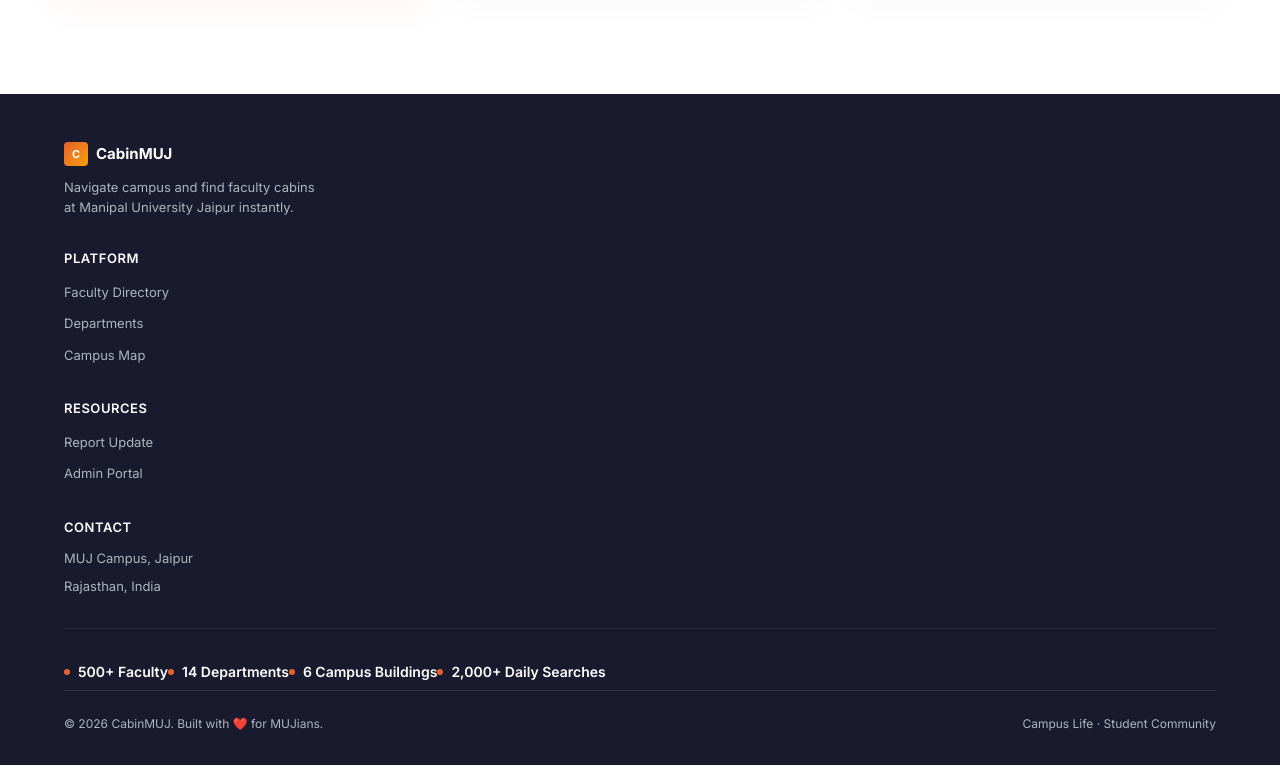
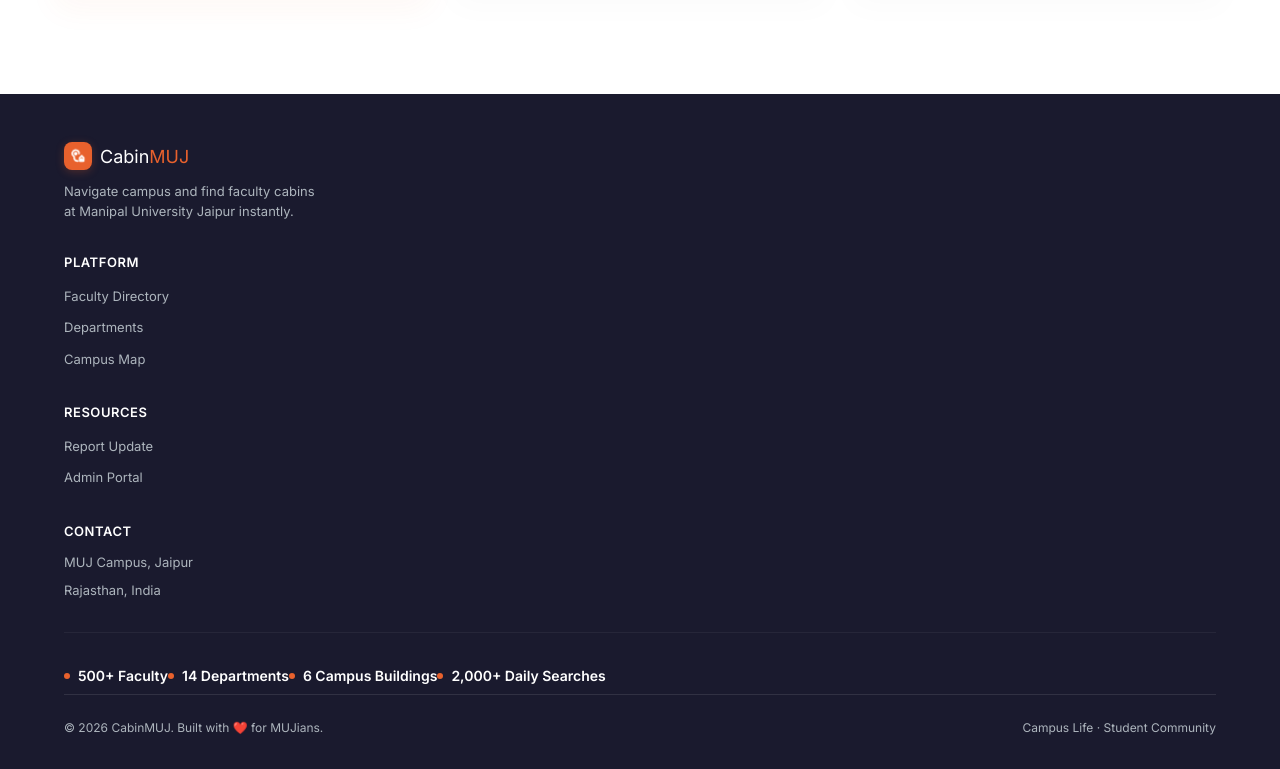
Before and after one commit to akshatsharma-x/CabinMUJ, a Next.js app: page / in a window 1280 px wide. Shown: the part 1480-2249 px from the top of the page. Built offline with nearby package versions, Linux system fonts and the light colour scheme.

Commit message:
Update AppShell.tsx

```diff
--- a/src/components/layout/AppShell.tsx
+++ b/src/components/layout/AppShell.tsx
@@ -20,13 +20,22 @@
               {/* Brand */}
               <div>
                 <div className="flex items-center gap-2 mb-3">
-                  <div style={{
-                    background: 'linear-gradient(135deg, var(--muj-orange), #F59E0B)',
-                    width: '24px', height: '24px', borderRadius: '4px',
+                  <div className="logo-container" style={{
+                    background: '#E8612D',
+                    width: '28px', height: '28px', borderRadius: '8px',
                     display: 'flex', alignItems: 'center', justifyContent: 'center',
-                    color: 'white', fontWeight: 700, fontSize: '11px'
-                  }}>C</div>
-                  <span className="font-bold" style={{ color: '#fff', fontSize: '0.9375rem' }}>CabinMUJ</span>
+                    color: 'white',
+                    flexShrink: 0,
+                    boxShadow: '0 2px 8px rgba(232, 97, 45, 0.25)'
+                  }}>
+                    <svg className="logo-svg" width="16" height="16" viewBox="0 0 24 24" fill="none" stroke="currentColor" strokeWidth="2.5" strokeLinecap="round" strokeLinejoin="round">
+                      <circle className="logo-dot" cx="8.5" cy="8.5" r="1.5" />
+                      <path className="logo-path" d="M 13.5 8.5 A 5 5 0 1 0 6 12.5 C 6 16.5 8 19.5 12 19.5" />
+                      <path className="logo-house" d="M 14.5 19.5 L 14.5 14.5 L 17.5 11.5 L 20.5 14.5 L 20.5 19.5 Z" />
+                      <path className="logo-door" d="M 16.5 19.5 L 16.5 17 A 1 1 0 0 1 18.5 17 L 18.5 19.5" />
+                    </svg>
+                  </div>
+                  <span className="font-extrabold tracking-tight" style={{ color: '#fff', fontSize: '1.125rem' }}>Cabin<span style={{ color: '#E8612D' }}>MUJ</span></span>
                 </div>
                 <p style={{ fontSize: '0.8125rem', lineHeight: '1.5', maxWidth: '260px' }}>
                   Navigate campus and find faculty cabins at Manipal University Jaipur instantly.
```
